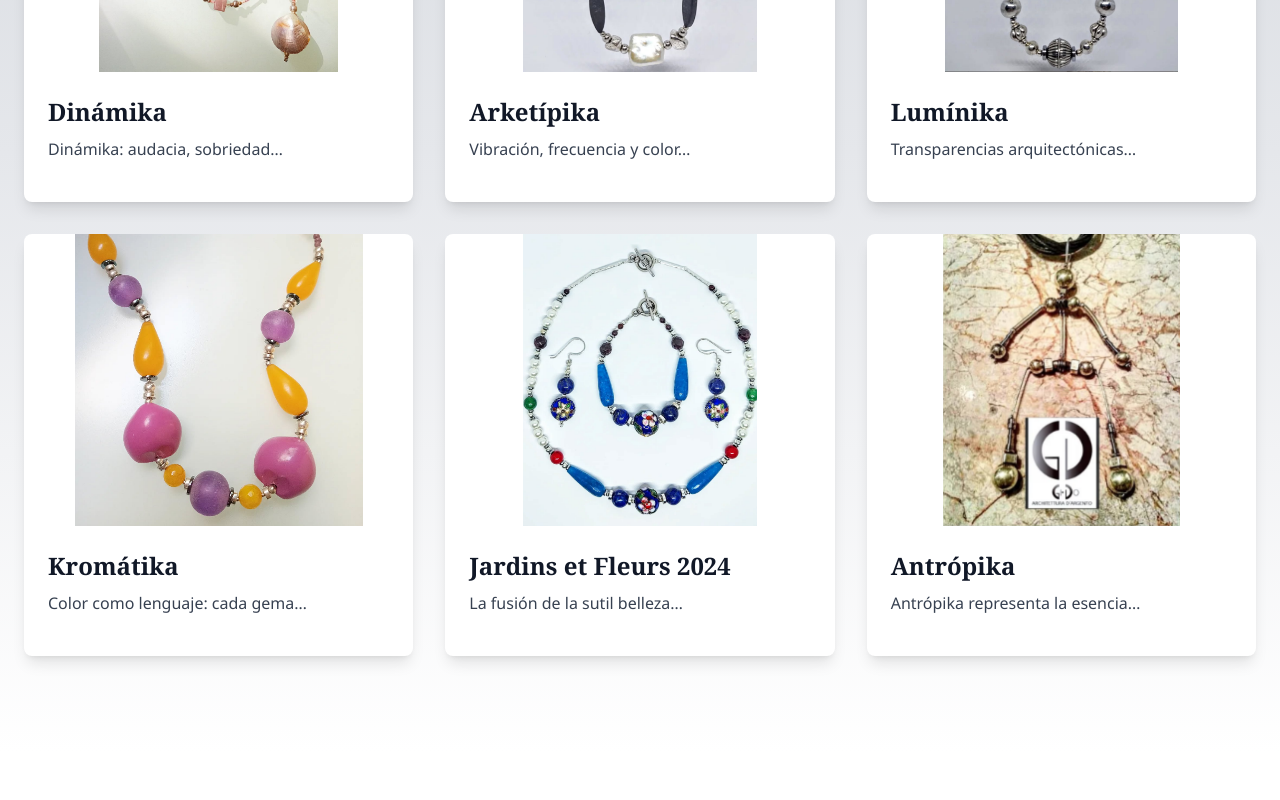
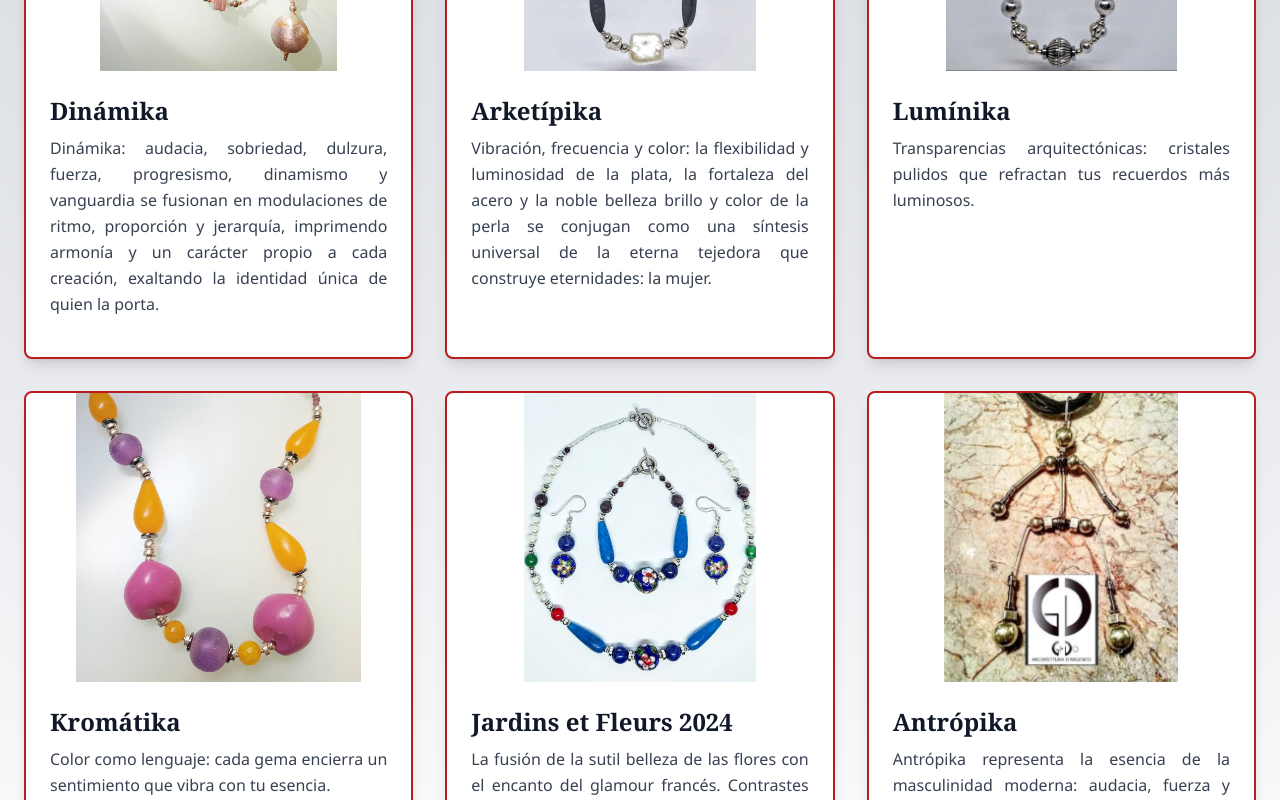
Before and after one commit to aaguilard73/PagwebGiDo-v4, a React (Vite) app: page / in a window 1280 px wide. Shown: the part 1760-2560 px from the top of the page. Built offline with nearby package versions, Linux system fonts and the light colour scheme.

Commit message:
Update Collections.tsx

```diff
--- a/src/components/Collections.tsx
+++ b/src/components/Collections.tsx
@@ -11,14 +11,50 @@ interface Collection {
   image: string;
 }
 
-// Aquí puedes mover este array a src/data/collections.ts
+// Datos completos con sus descripciones extraídas del PDF
 const collections: Collection[] = [
-  { id: 'dinamika',       name: 'Dinámika',       description: 'Dinámika: audacia, sobriedad…',             image: 'dinamika.png' },
-  { id: 'arketipica',     name: 'Arketípika',     description: 'Vibración, frecuencia y color…',           image: 'arketipica.png' },
-  { id: 'luminika',       name: 'Lumínika',       description: 'Transparencias arquitectónicas…',          image: 'luminika.png' },
-  { id: 'kromatika',      name: 'Kromátika',      description: 'Color como lenguaje: cada gema…',           image: 'kromatika.png' },
-  { id: 'jardinsEtFleurs',name: 'Jardins et Fleurs 2024', description: 'La fusión de la sutil belleza…', image: 'jardinsetFleurs.png' },
-  { id: 'antropika',      name: 'Antrópika',      description: 'Antrópika representa la esencia…',          image: 'antropika.png' },
+  {
+    id: 'dinamika',
+    name: 'Dinámika',
+    description:
+      'Dinámika: audacia, sobriedad, dulzura, fuerza, progresismo, dinamismo y vanguardia se fusionan en modulaciones de ritmo, proporción y jerarquía, imprimendo armonía y un carácter propio a cada creación, exaltando la identidad única de quien la porta.',
+    image: 'dinamika.png'
+  },
+  {
+    id: 'arketipica',
+    name: 'Arketípika',
+    description:
+      'Vibración, frecuencia y color: la flexibilidad y luminosidad de la plata, la fortaleza del acero y la noble belleza brillo y color de la perla se conjugan como una síntesis universal de la eterna tejedora que construye eternidades: la mujer.',
+    image: 'arketipica.png'
+  },
+  {
+    id: 'luminika',
+    name: 'Lumínika',
+    description:
+      'Transparencias arquitectónicas: cristales pulidos que refractan tus recuerdos más luminosos.',
+    image: 'luminika.png'
+  },
+  {
+    id: 'kromatika',
+    name: 'Kromátika',
+    description:
+      'Color como lenguaje: cada gema encierra un sentimiento que vibra con tu esencia.',
+    image: 'kromatika.png'
+  },
+  {
+    id: 'jardinsEtFleurs',
+    name: 'Jardins et Fleurs 2024',
+    description:
+      'La fusión de la sutil belleza de las flores con el encanto del glamour francés. Contrastes únicos y plata minimalista para resaltar tu elegancia en cualquier ocasión.',
+    image: 'jardinsetFleurs.png'
+  },
+  {
+    id: 'antropika',
+    name: 'Antrópika',
+    description:
+      'Antrópika representa la esencia de la masculinidad moderna: audacia, fuerza y vanguardia en joyería que refleja confianza y sofisticación.',
+    image: 'antropika.png'
+  }
 ];
 
 const containerVariants = {
@@ -66,14 +102,16 @@ const Collections: React.FC = () => {
             <motion.div
               key={c.id}
               variants={itemVariants}
-              className="group bg-white rounded-lg overflow-hidden shadow-lg hover:shadow-2xl transition-shadow duration-300"
+              className="bg-white rounded-lg overflow-hidden border-2 border-red-700 shadow-lg
+                         hover:shadow-2xl transition-shadow duration-300"
             >
-              {/* Imagen completa sin recortes, con zoom al hover */}
+              {/* Imagen con efecto hover de zoom */}
               <div className="relative w-full pb-[75%] overflow-hidden">
                 <img
                   src={`/images/${c.image}`}
                   alt={c.name}
-                  className="absolute inset-0 w-full h-full object-contain transform transition-transform duration-300 group-hover:scale-105"
+                  className="absolute inset-0 w-full h-full object-contain transform
+                             transition-transform duration-300 hover:scale-105"
                 />
               </div>
               {/* Texto justificado */}
```
